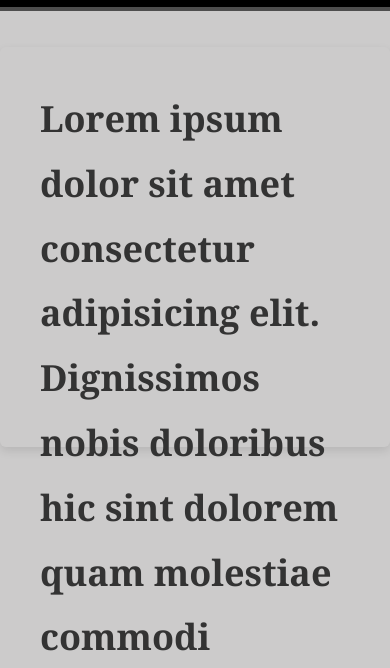
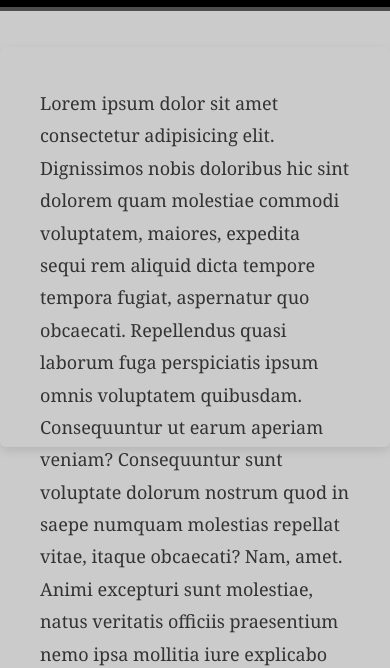
Before and after one commit to victorGAPsilva/aula_aula, a plain HTML site: page index.html in a window 390 px wide. Shown: the part 178-846 px from the top of the page. Drawn offline with Linux system fonts and the light colour scheme.

Commit message:
versionando site para mobil

```diff
--- a/index.html
+++ b/index.html
@@ -43,15 +43,17 @@
 
     </header>
     <div class="texto">
-        <h1>Lorem ipsum dolor sit amet consectetur adipisicing elit. Dignissimos nobis doloribus hic sint dolorem quam
+        <p>Lorem ipsum dolor sit amet consectetur adipisicing elit. Dignissimos nobis doloribus hic sint dolorem quam
             molestiae commodi voluptatem, maiores, expedita sequi rem aliquid dicta tempore tempora fugiat, aspernatur
             quo obcaecati.
             Repellendus quasi laborum fuga perspiciatis ipsum omnis voluptatem quibusdam. Consequuntur ut earum aperiam
             veniam? Consequuntur sunt voluptate dolorum nostrum quod in saepe numquam molestias repellat vitae, itaque
             obcaecati? Nam, amet.
             Animi excepturi sunt molestiae, natus veritatis officiis praesentium nemo ipsa mollitia iure explicabo
-            quisquam nesciunt repudiandae necessitatibus? Explicabo dicta dolores quisquam fugit aliquid culpa.
-        </h1>
+            quisquam nesciunt repudiandae necessitatibus? Explicabo dicta dolores quisquam fugit aliquid culpa. Lorem ipsum dolor sit amet consectetur adipisicing elit. Expedita, voluptatem impedit molestiae fugiat illum voluptatum, a earum ullam recusandae architecto possimus adipisci ipsam non explicabo dolor accusantium debitis dicta optio.
+            Dicta nam accusantium sapiente. Nulla sed iste atque voluptatum? Et, quidem reprehenderit. Quas sit mollitia ipsa vel temporibus possimus voluptatum in doloribus quis illo quae, accusantium reiciendis modi et quos?
+            Totam quis, voluptatum laudantium, minima quas maxime eligendi nihil nesciunt eum aut praesentium, fugiat fuga vero. Quibusdam numquam praesentium soluta quos iste. Vitae nulla optio inventore fugiat veniam dicta atque?
+        </p>
     </div>
 
 </body>
```
